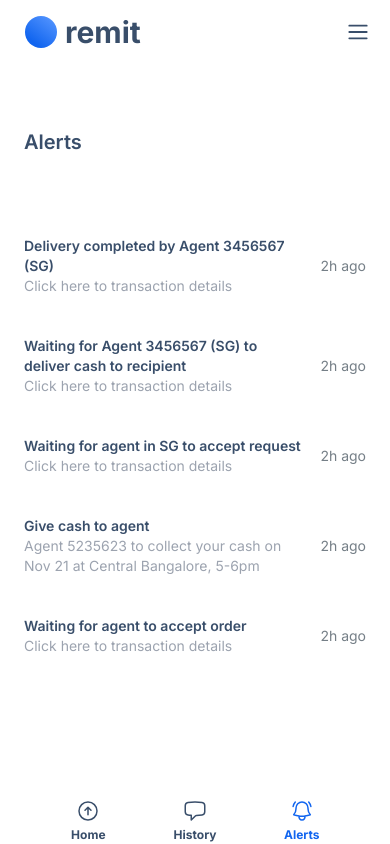
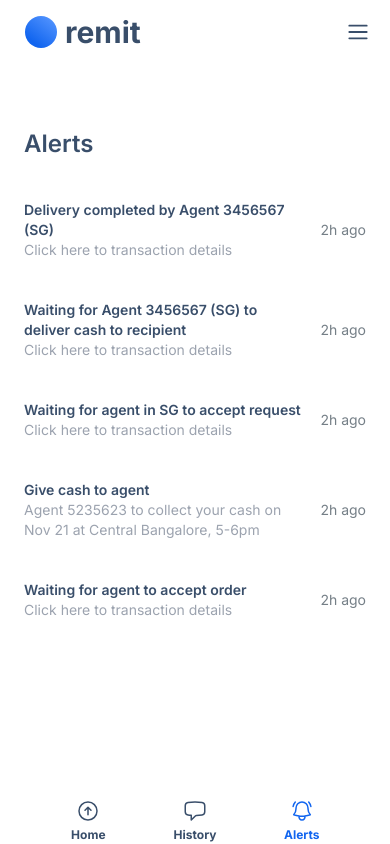
Before and after one commit to p33r-zph1/remit-frontend, a React (Vite) app: page /alerts in a window 390 px wide. Built offline with nearby package versions, Linux system fonts and the light colour scheme.

Commit message:
refactor: style responsiveness

```diff
--- a/src/pages/Alerts.tsx
+++ b/src/pages/Alerts.tsx
@@ -44,7 +44,7 @@ export function AlertItem({ title, desctiption, timestamp }: Alert) {
 export default function Alerts() {
   return (
     <div className="flex-1 w-full flex flex-col px-6 py-2 sm:max-w-3xl sm:mx-auto">
-      <h1 className="text-xl font-semibold mt-14 mb-16 md:text-2xl md:text-center">
+      <h1 className="text-2xl font-semibold mt-14 mb-6 md:mb-12 md:text-3xl md:text-center">
         Alerts
       </h1>
 
--- a/src/pages/TransactionHistory.tsx
+++ b/src/pages/TransactionHistory.tsx
@@ -83,7 +83,7 @@ export function TransactionItem({
 export default function TransactionHistory() {
   return (
     <div className="flex-1 w-full flex flex-col px-6 py-2 sm:max-w-3xl sm:mx-auto">
-      <h1 className="text-xl font-semibold mt-14 mb-16 md:text-2xl md:text-center">
+      <h1 className="text-2xl font-semibold mt-14 mb-6 md:mb-12 md:text-3xl md:text-center">
         Transaction History
       </h1>
 
```
